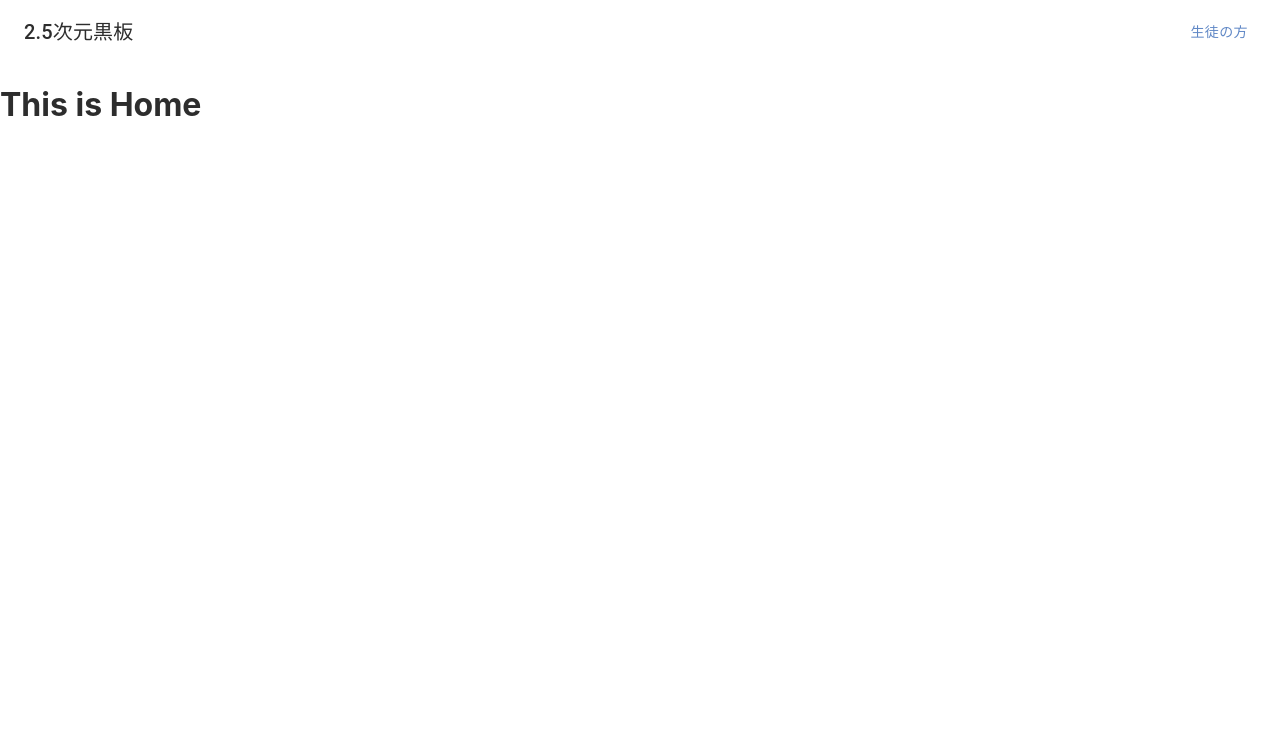
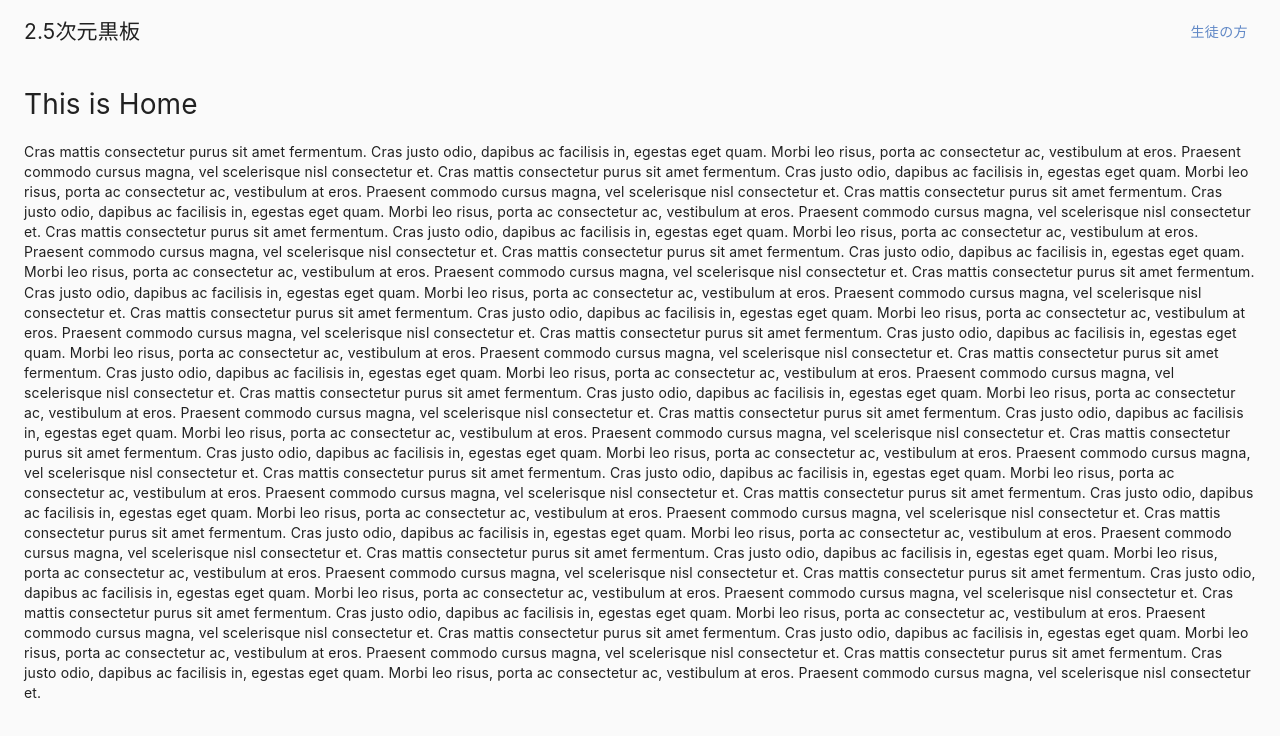
Before and after one commit to ProvinDevs/2020vol1-frontend, a React app: page / in a window 1280 px wide. Shown: the top 736 px of the page. Built offline with nearby package versions, Linux system fonts and the light colour scheme; a web font is replaced by a local one.

Commit message:
Feature/container (#26)
* ツールバーの文字とかFabが小さい

* サイズが小さい問題を解決した

```diff
--- a/package.json
+++ b/package.json
@@ -56,6 +56,7 @@
   },
   "dependencies": {
     "@material-ui/core": "^4.11.0",
+    "@material-ui/icons": "^4.9.1",
     "react": "^16.13.1",
     "react-dom": "^16.13.1",
     "react-router-dom": "^5.2.0"
--- a/public/index.html
+++ b/public/index.html
@@ -1,8 +1,9 @@
 <!DOCTYPE html>
 <html lang="ja">
   <head>
-  <meta charset="UTF-8">
+    <meta charset="UTF-8" />
     <title>2.5次元黒板</title>
+    <meta name="viewport" content="width=device-width, initial-scale=1" />
   </head>
   <body>
     <noscript>このサイトではJavaScriptを使用しています。JavaScriptを有効にしてください。</noscript>
--- /dev/null
+++ b/src/components/common/Container.tsx
@@ -0,0 +1,59 @@
+import React, { FC, ReactNode } from "react";
+import { Container, Box, Zoom, useScrollTrigger, Fab } from "@material-ui/core";
+import { makeStyles, Theme, createStyles } from "@material-ui/core/styles";
+import { KeyboardArrowUp } from "@material-ui/icons";
+
+type Props = {
+  children: ReactNode;
+};
+
+const useStyles = makeStyles((theme: Theme) =>
+  createStyles({
+    root: {
+      position: "fixed",
+      bottom: theme.spacing(3),
+      right: theme.spacing(3),
+    },
+  }),
+);
+
+const handleClick = (event: React.MouseEvent<HTMLDivElement>) => {
+  const anchor = ((event.target as HTMLDivElement).ownerDocument || document).querySelector(
+    "#back-to-top-anchor",
+  );
+  if (anchor) {
+    anchor.scrollIntoView({ behavior: "smooth", block: "center" });
+  }
+};
+
+const ScrollTop: FC<Props> = ({ children }: Props) => {
+  const classes = useStyles();
+
+  const trigger = useScrollTrigger({
+    disableHysteresis: true,
+    threshold: 100,
+  });
+
+  return (
+    <Zoom in={trigger}>
+      <div onClick={handleClick} role="presentation" className={classes.root}>
+        {children}
+      </div>
+    </Zoom>
+  );
+};
+
+const PageContainer: FC<Props> = ({ children }: Props) => (
+  <>
+    <Container>
+      <Box>{children}</Box>
+    </Container>
+    <ScrollTop>
+      <Fab color="primary" size="small" aria-label="scroll back to top">
+        <KeyboardArrowUp />
+      </Fab>
+    </ScrollTop>
+  </>
+);
+
+export default PageContainer;
--- a/src/components/common/Header.tsx
+++ b/src/components/common/Header.tsx
@@ -1,5 +1,5 @@
 import React, { FC } from "react";
-import { Button, Toolbar, Typography } from "@material-ui/core";
+import { Button, Toolbar } from "@material-ui/core";
 import { Link } from "react-router-dom";
 
 import styles from "../../scss/components/common/header.scss";
@@ -11,7 +11,7 @@ export type HeaderProps = {
 
 const Header: FC<HeaderProps> = ({ role, href }: HeaderProps) => (
   <Toolbar className={styles.header}>
-    <Typography variant="h6">2.5次元黒板</Typography>
+    <h2>2.5次元黒板</h2>
     <Button color="primary" component={Link} to={href}>
       {role}の方
     </Button>
--- a/src/pages/Home.tsx
+++ b/src/pages/Home.tsx
@@ -1,6 +1,7 @@
 import React, { FC } from "react";
 
 import Header, { HeaderProps } from "../components/common/Header";
+import PageContainer from "../components/common/Container";
 
 const headerProps: HeaderProps = {
   role: "生徒",
@@ -10,7 +11,17 @@ const headerProps: HeaderProps = {
 const Home: FC = () => (
   <>
     <Header {...headerProps} />
-    <h1>This is Home</h1>
+    <PageContainer>
+      <h1>This is Home</h1>
+      {[...new Array(20)]
+        .map(
+          () => `Cras mattis consectetur purus sit amet fermentum.
+Cras justo odio, dapibus ac facilisis in, egestas eget quam.
+Morbi leo risus, porta ac consectetur ac, vestibulum at eros.
+Praesent commodo cursus magna, vel scelerisque nisl consectetur et.`,
+        )
+        .join("\n")}
+    </PageContainer>
   </>
 );
 
--- a/src/scss/global.scss
+++ b/src/scss/global.scss
@@ -11,21 +11,25 @@
 }
 
 * {
-  font-family: "YakuHanJP", "Hiragino Kaku Gothic ProN", "ヒラギノ角ゴ ProN W3", -apple-system,
-    BlinkMacSystemFont, "Segoe UI", Roboto, Ubuntu, "Helvetica Neue", sans-serif,
-    "Apple Color Emoji", "Segoe UI Emoji", "Segoe UI Symbol", Arial, "ＭＳ Ｐゴシック", "MS PGothic";
   box-sizing: border-box;
+}
+
+@for $i from 1 through 4 {
+  h#{$i} {
+    font-weight: normal;
+  }
 }
 
 html {
   overflow-wrap: break-word;
   word-wrap: break-word;
-  font-size: 16px;
   color: map.get(color.$text, "main");
 }
 
 body {
-  margin: 0;
+  font-family: "YakuHanJP", "Hiragino Kaku Gothic ProN", "ヒラギノ角ゴ ProN W3", -apple-system,
+    BlinkMacSystemFont, "Segoe UI", Roboto, Ubuntu, "Helvetica Neue", sans-serif,
+    "Apple Color Emoji", "Segoe UI Emoji", "Segoe UI Symbol", Arial, "ＭＳ Ｐゴシック", "MS PGothic" !important;
 }
 
 a {
--- a/src/theme.tsx
+++ b/src/theme.tsx
@@ -1,5 +1,5 @@
 import React, { FC, ReactNode } from "react";
-import { createMuiTheme, ThemeProvider } from "@material-ui/core";
+import { createMuiTheme, ThemeProvider, CssBaseline } from "@material-ui/core";
 
 import styles from "./scss/theme.scss";
 
@@ -31,9 +31,13 @@ type ChildrenType = {
 };
 
 const PageWrapper: FC<ChildrenType> = ({ children }: ChildrenType) => (
-  <ThemeProvider theme={theme}>
-    <div className={styles.pageWrapper}>{children}</div>
-  </ThemeProvider>
+  <>
+    <span id="back-to-top-anchor"></span>
+    <ThemeProvider theme={theme}>
+      <CssBaseline />
+      <div className={styles.pageWrapper}>{children}</div>
+    </ThemeProvider>
+  </>
 );
 
 export default PageWrapper;
```
Also changed, not shown: 1 other file (tests, documents, lock files or other folders). Lines whose indentation alone changed are shown as unchanged.
